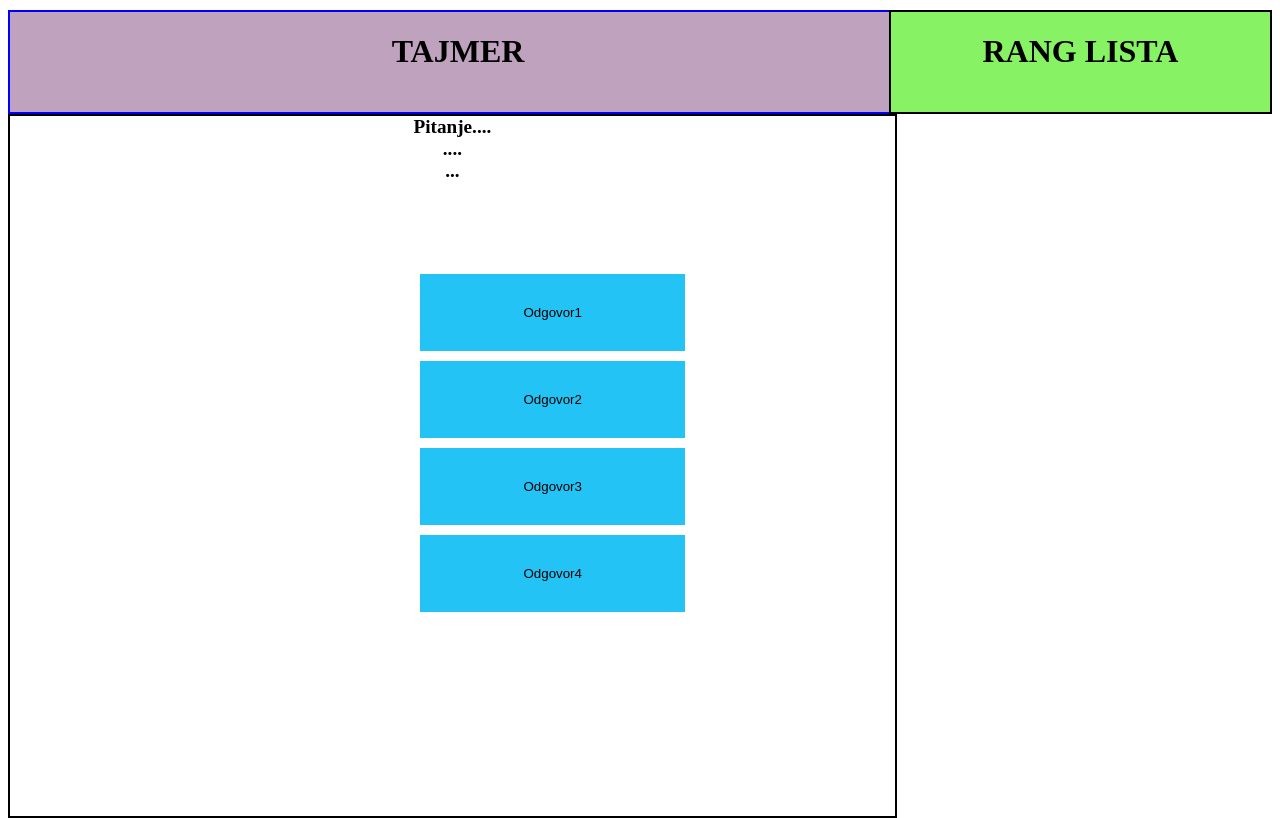
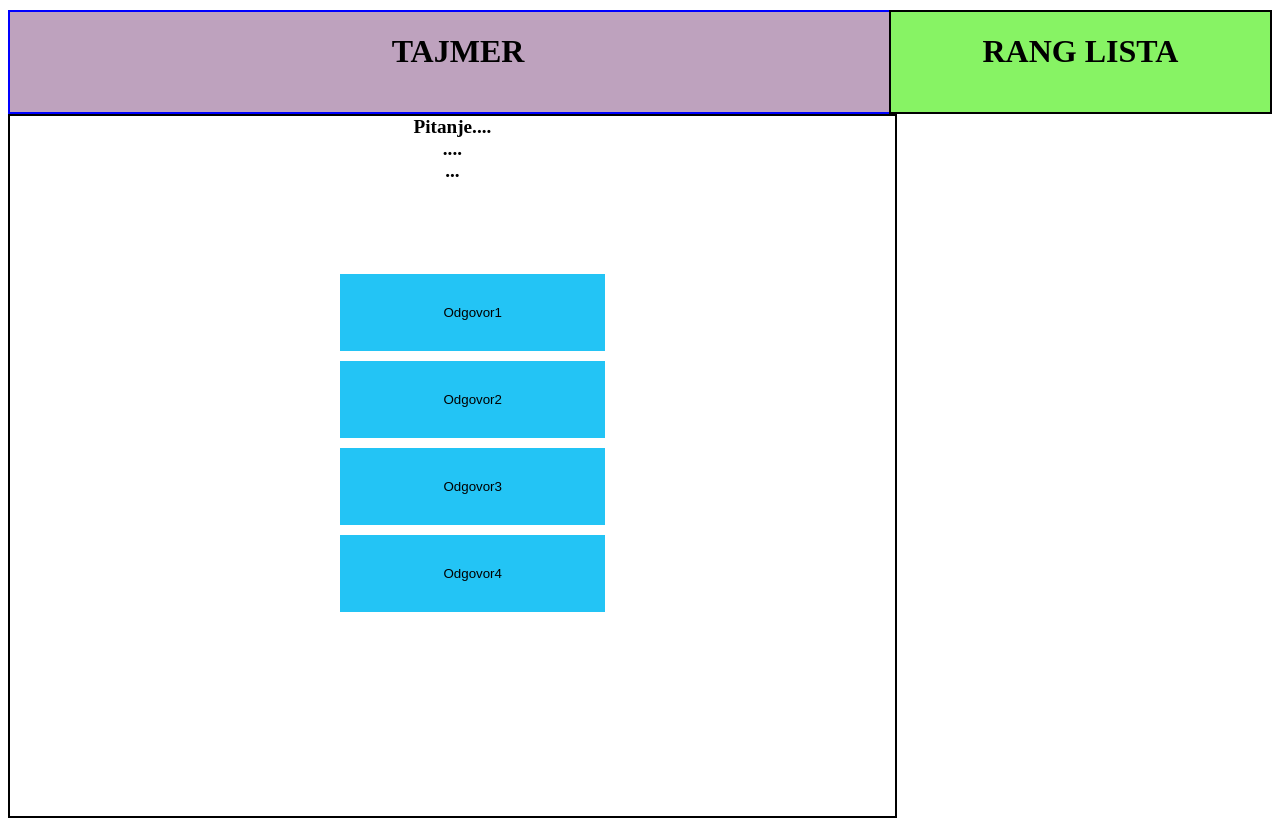
Before and after one commit to Python-BIM/BIM_Python_game, a Flask app: page / in a window 1280 px wide. Run offline with Flask 2, Linux system fonts and the light colour scheme; parts of the project's set-up code (start-up, migrations or seed data) failed here and were passed over.

Commit message:
hello world to index

```diff
--- a/templates/index.html
+++ b/templates/index.html
@@ -1,15 +1,13 @@
 <!DOCTYPE html>
 <html>
     <head>
-    </head>
-    <meta name="viewport" content="width=device-width, initial-scale=1">
         <style>
             body{
                 overflow-y: scroll;
                 overflow-x: scroll;
             }
             .divTajmer{
-        position: absolute; width: 70%; height: 100px; float: left; background: rgb(190, 162, 190); text-align: center; margin-top: 2px; border-style: solid; border-color: blue; border-width: 2px;
+                position: absolute; width: 70%; height: 100px; float: left; background: rgb(190, 162, 190); text-align: center; ; margin-top: 2px; border-style: solid; border-color: blue; border-width: 2px;
             }
             .divRang{
                 position: sticky;width: 30%; height: 100px; float: right; background: rgb(135, 243, 100); text-align: center; margin-top: 2px; border-style: solid; border-color: black; border-width: 2px;
@@ -26,7 +24,7 @@
                 padding: 30px 30px;
                 border: 1px solid rgb(35, 196, 245);
                 display: block;
-        margin: 10px 0px 0px 410px;
+                margin: 10px 0px 0px 330px;
                 transition-duration: 0.4s;
                 cursor: pointer;
             }
@@ -34,9 +32,12 @@
                 background-color: white;
             }
             .odgovori button:nth-child(1){
-        margin: 70px 0px 0px 410px;
+                margin: 70px 0px 0px 330px;
             }
             </style>
+    </head>
+    <meta name="viewport" content="width=device-width, initial-scale=1">
+
     <body>
         <div class="divTajmer">
             <h1>TAJMER</h1>
```
Lines whose indentation alone changed are shown as unchanged.
